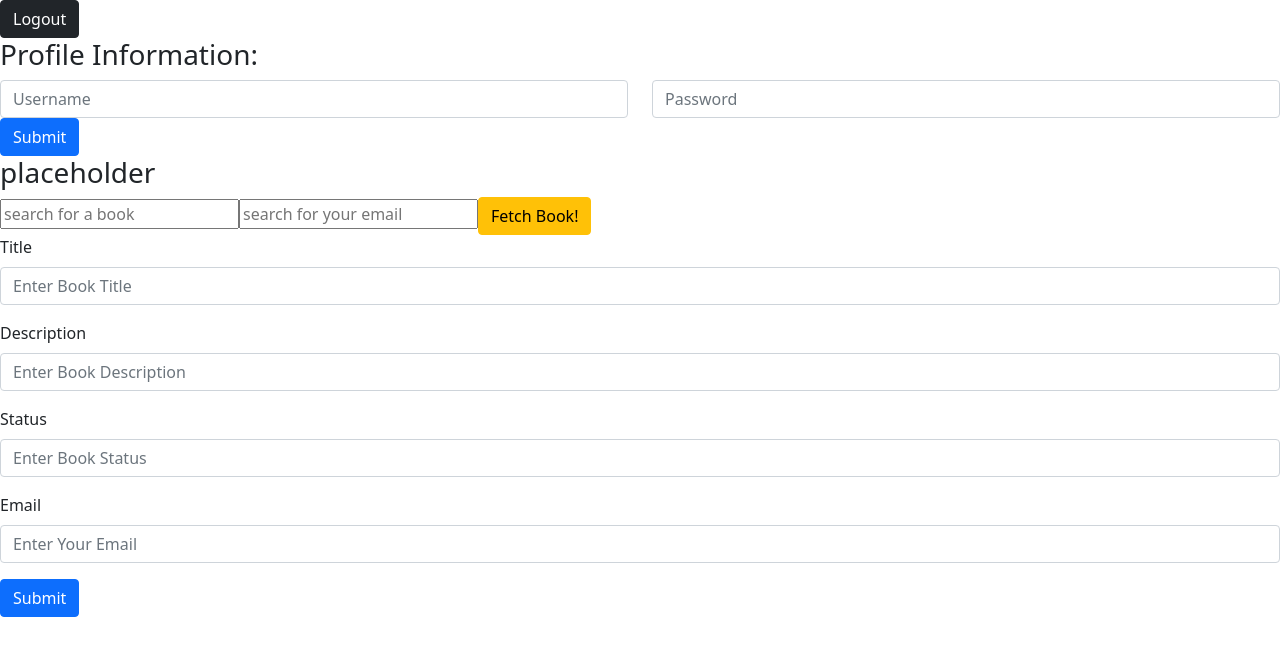
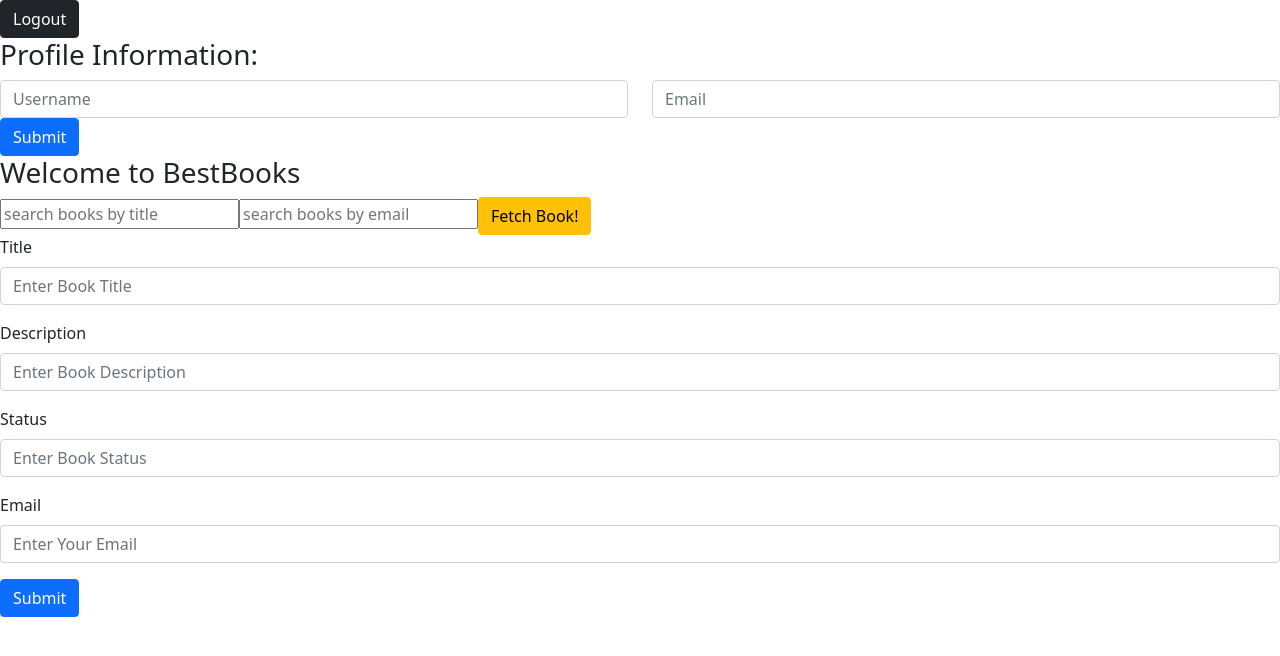
Before and after one commit to Cameron-Walden/can-of-books-frontend, a React (Create React App) app: page / in a window 1280 px wide. Shown: the top 656 px of the page. Built offline with nearby package versions, Linux system fonts and the light colour scheme.

Commit message:
styles forms and buttons

```diff
--- a/src/App.js
+++ b/src/App.js
@@ -10,7 +10,7 @@ function App() {
   return (
     <>
     <Header />
-    <h3>placeholder</h3>
+    <h3>Welcome to BestBooks</h3>
     <BestBooks />
     </>
   );
--- a/src/components/BestBooks.js
+++ b/src/components/BestBooks.js
@@ -87,8 +87,8 @@ class BestBooks extends React.Component {
   render() {
     return (
       <>
-        <input onChange={this.changeHandler} placeholder="search for a book"></input>
-        <input onChange={this.emailHandler} placeholder="search for your email"></input>
+        <input onChange={this.changeHandler} placeholder="search books by title"></input>
+        <input onChange={this.emailHandler} placeholder="search books by email"></input>
         <Button onClick={this.handleTitleSubmit} variant="warning">Fetch Book!</Button>
         <CreateBook onCreate={this.handleCreate}/>
         {this.state.books &&
--- a/src/components/Header.js
+++ b/src/components/Header.js
@@ -18,7 +18,7 @@ function Header() {
         <Form.Control placeholder="Username" />
       </Col>
       <Col>
-        <Form.Control placeholder="Password" />
+        <Form.Control placeholder="Email" />
       </Col>
       </Row>
       <Button variant="primary" type="submit">Submit</Button>
```
